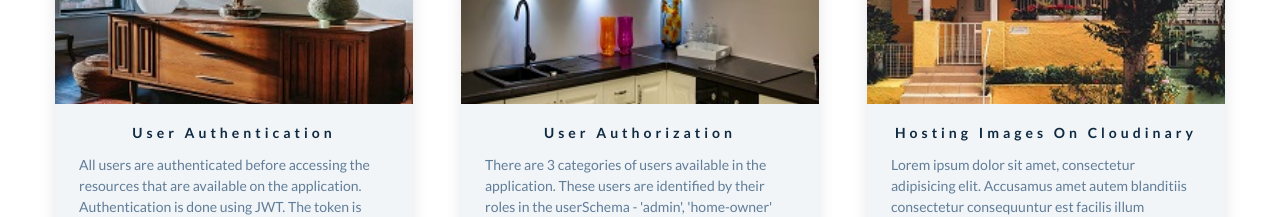
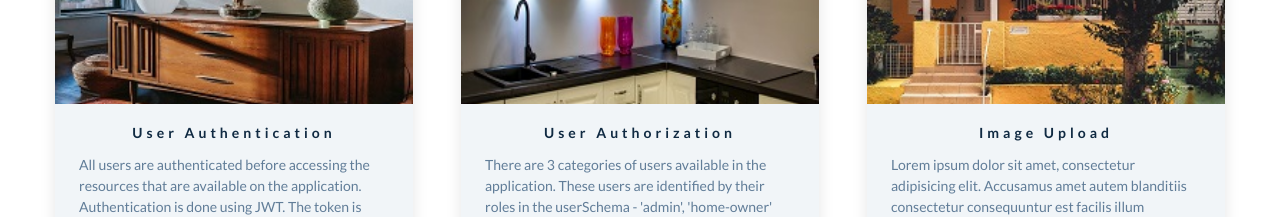
Before and after one commit to aniebietafia/alx-se-landing-page, a plain HTML site: page index.html in a window 1280 px wide. Shown: the part 1120-1337 px from the top of the page. Drawn offline with Linux system fonts and the light colour scheme.

Commit message:
Lodge Finder Landing page

```diff
--- a/index.html
+++ b/index.html
@@ -86,7 +86,7 @@
             </div>
             <!--feature info-->
             <div class="feature-info">
-                <h4>Hosting Images on Cloudinary</h4>
+                <h4>Image Upload</h4>
                 <p>
                    Lorem ipsum dolor sit amet, consectetur adipisicing elit. Accusamus amet autem blanditiis consectetur consequuntur est facilis illum inventore ipsum magnam maiores modi mollitia nemo nihil nisi numquam officia perferendis possimus quaerat qui quia, repellat repudiandae, rerum suscipit ut velit vero voluptate! Animi eveniet harum hic id incidunt recusandae, sequi? Dignissimos distinctio est fugit id laborum odit sequi soluta totam voluptate.
                 </p>
```
